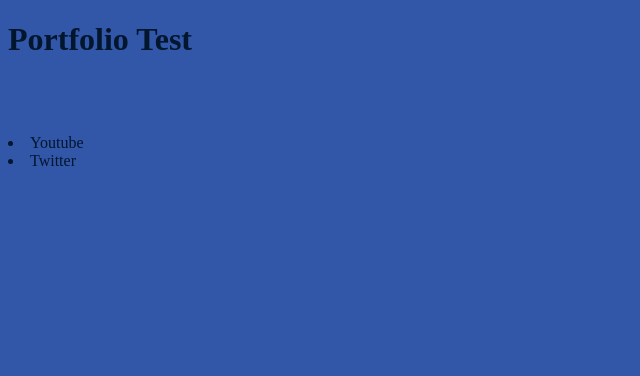
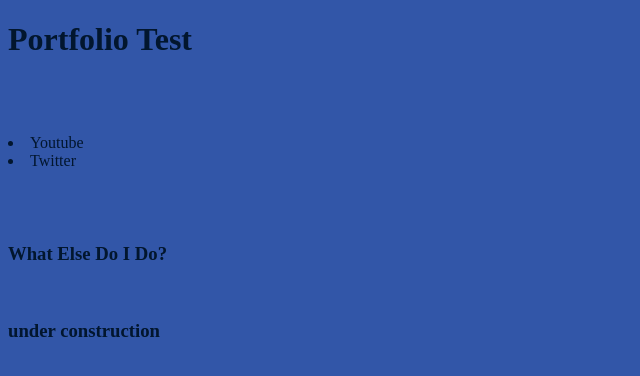
Before and after one commit to isayiwantacost/testHTML-assessment, a plain HTML site: page index.html in a window 1280 px wide. Shown: the whole page, without its empty margins (0-640 px from the left). Drawn offline with Linux system fonts and the light colour scheme.

Commit message:
Update index.html

```diff
--- a/index.html
+++ b/index.html
@@ -21,5 +21,15 @@
         <li> Twitter </li>
       </nav>
     </section>
+    <br>
+    <br>
+    <br>
+    <section>
+      <nav>
+        <h1> What Else Do I Do? </h1>
+        <br>
+        <h1> under construction </h1>
+      </nav>
+    </section>
   </body>
   </html>
```
